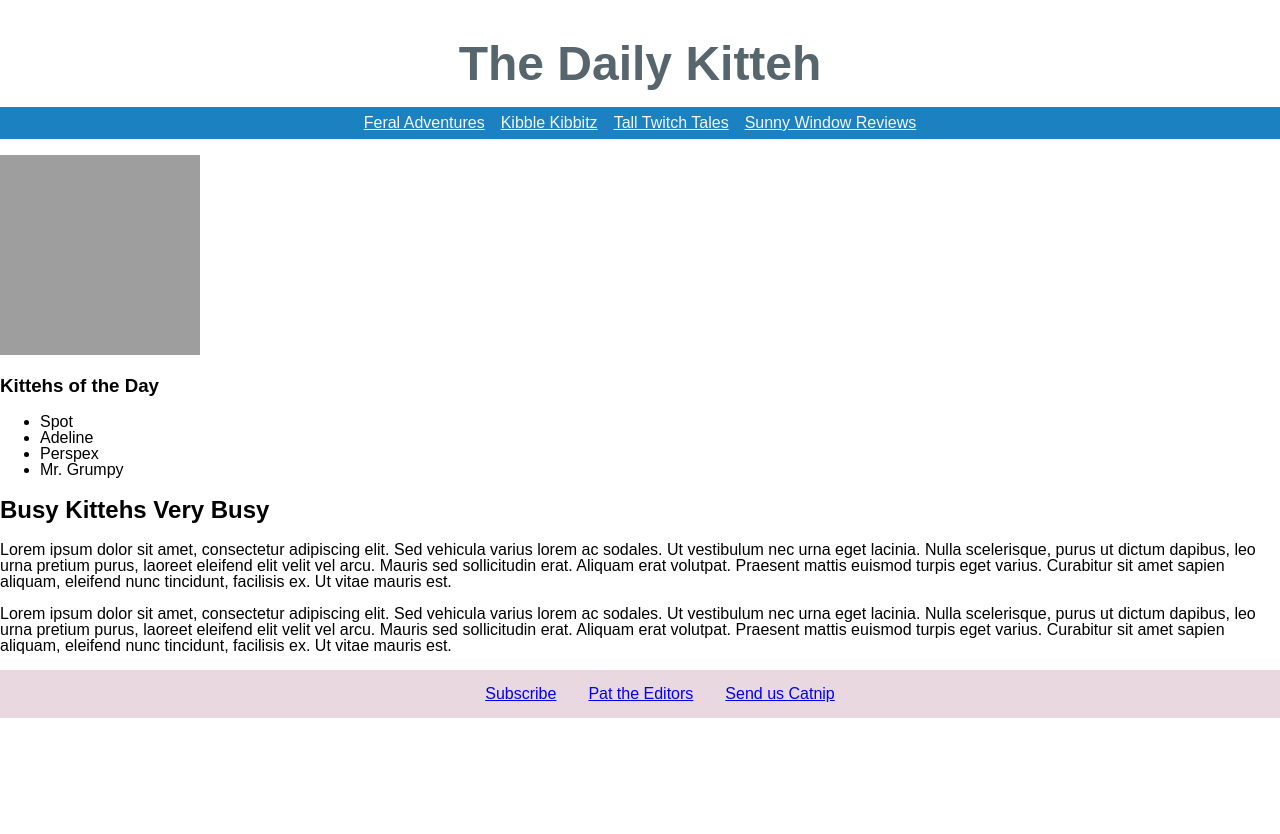
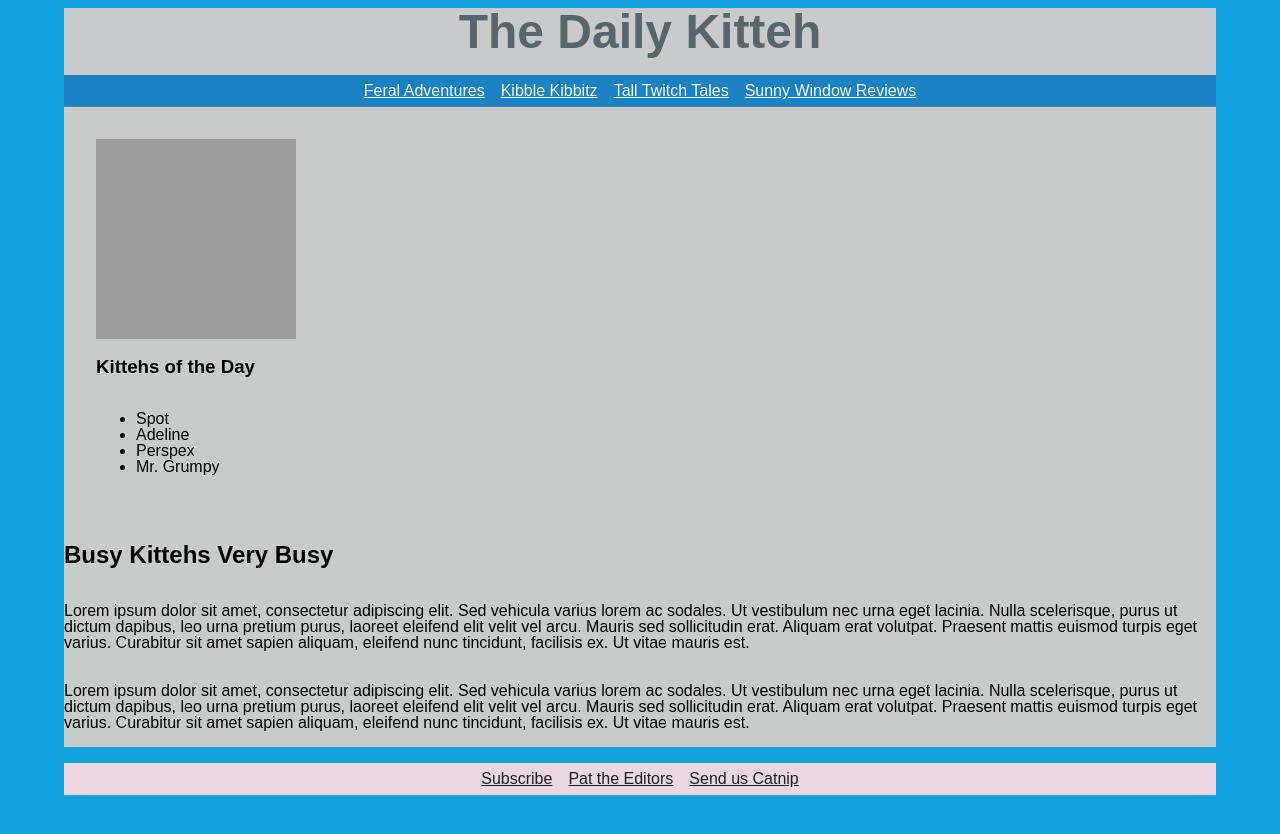
Before and after one commit to Agent-Banks/flexbox-flexing, a website: page public/index.html in a window 1280 px wide. After the commit the page ends 808 px from the top, so only its background shows below. Drawn offline with nearby package versions, Linux system fonts and the light colour scheme; grey boxes are pictures that could not be loaded.

Commit message:
fotmatted a little bit

```diff
--- a/public/index.html
+++ b/public/index.html
@@ -20,7 +20,7 @@
       </nav>
     </header>
     <main>
-      <div>
+      <div class="kittens-of-day">
         <img src="http://placekitten.com/200/200" alt="Cute Kitty" />
         <h3>Kittehs of the Day</h3>
         <ul>
@@ -30,7 +30,7 @@
           <li>Mr. Grumpy</li>
         </ul>
       </div>
-      <div>
+      <div class="kitten-main-text">
         <h2>Busy Kittehs Very Busy</h2>
         <p>
           Lorem ipsum dolor sit amet, consectetur adipiscing elit. Sed vehicula
--- a/public/screen.css
+++ b/public/screen.css
@@ -1,3 +1,4 @@
+@import url('https://necolas.github.io/normalize.css/latest/normalize.css');
 :root {
   font: 16px / 1 sans-serif;
 }
@@ -7,11 +8,34 @@ html {
 }
 
 body {
-  margin: 0;
   min-height: 100%;
+  background-color: #16a2de;
+  padding-right: 4rem;
+  padding-left: 4rem;
+}
+
+.kittens-of-day {
+  display: flex;
+  flex-direction: column;
+  align-items: flex-start;
+  padding: 2rem;
+}
+
+.kitten-main-text {
+  display: flex;
+  flex-direction: column;
+}
+
+main {
+  background-color: #c9cbcb;
+}
+
+header {
+  background-color: #c9cacb;
 }
 
 header h1 {
+  margin: .5rem;
   text-align: center;
   font-size: 3em;
   margin-bottom: 1.2rem;
@@ -25,6 +49,7 @@ header ul {
   display: flex;
   flex-direction: row;
   justify-content: center;
+  margin: 0;
 }
 
 header li+li {
@@ -38,11 +63,16 @@ header ul li a {
 footer ul {
   list-style: none;
   background-color: #e9d8e0;
+  padding: .5rem;
   display: flex;
   flex-direction: row;
   justify-content: center;
 }
 
-footer ul li {
-  margin: 1rem;
+footer li+li {
+  margin-left: 1rem;
 }
+
+footer ul li a {
+  color: #1d2121;
+}
```
